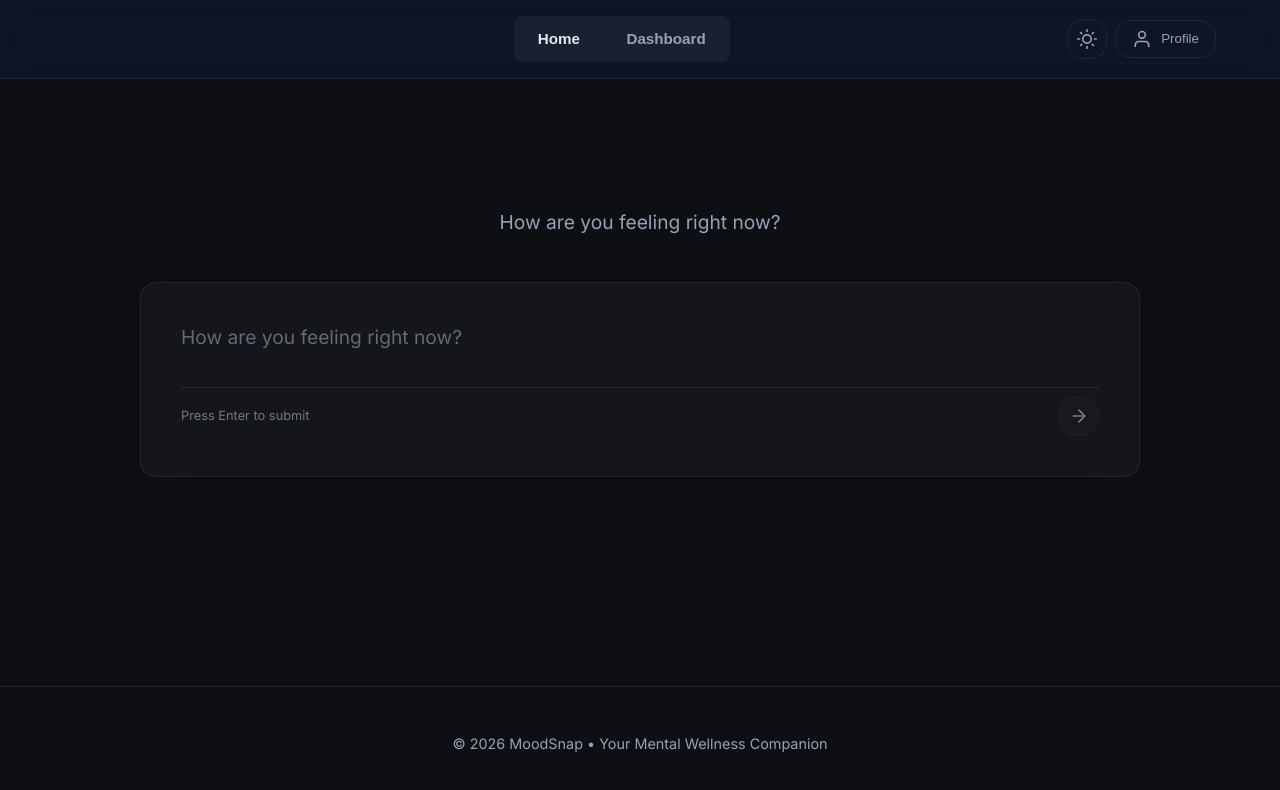
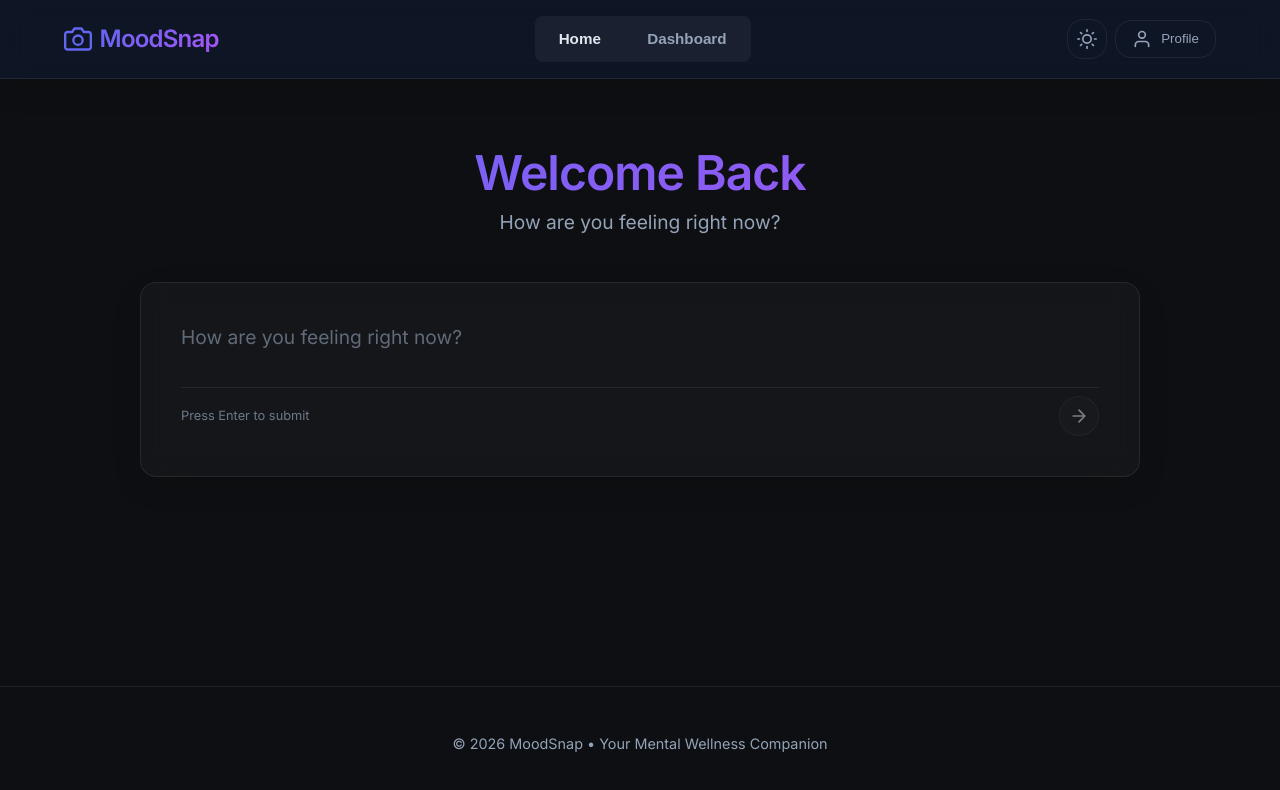
Before and after one commit to anaghahallur/MoodSnap, a React (Create React App) app in the folder client/: page / in a window 1280 px wide. Shown: the top 790 px of the page. Built offline with nearby package versions, Linux system fonts and the light colour scheme; no server answers; the HTML template or start-up script is replaced by a standard one.

Commit message:
fix: restore navbar logo and define missing primary gradient

```diff
--- a/client/src/components/Navbar.css
+++ b/client/src/components/Navbar.css
@@ -35,18 +35,33 @@
     transform: scale(1.02);
 }
 
-.logo-emoji {
-    font-size: 1.5rem;
+.logo-icon {
+    width: 28px;
+    height: 28px;
+    color: var(--accent-color);
+    background: var(--primary-gradient);
+    -webkit-background-clip: text;
+    background-clip: text;
+    display: flex;
+    align-items: center;
+    justify-content: center;
+}
+
+.logo-icon svg {
+    width: 100%;
+    height: 100%;
+    stroke: var(--accent-color);
 }
 
 .logo-text {
-    font-size: 1.4rem;
+    font-size: 1.5rem;
     font-weight: 800;
     background: var(--primary-gradient);
     -webkit-background-clip: text;
     background-clip: text;
     -webkit-text-fill-color: transparent;
-    letter-spacing: -0.5px;
+    letter-spacing: -0.8px;
+    margin-left: -2px;
 }
 
 .nav-center {
--- a/client/src/components/Navbar.jsx
+++ b/client/src/components/Navbar.jsx
@@ -6,7 +6,12 @@ const Navbar = ({ currentView, onViewChange, theme, onToggleTheme }) => {
         <nav className="navbar glass-panel">
             <div className="nav-left">
                 <div className="nav-logo" onClick={() => onViewChange('home')}>
-                    {/* <span className="logo-emoji">📸</span> */}
+                    <div className="logo-icon">
+                        <svg viewBox="0 0 24 24" fill="none" xmlns="http://www.w3.org/2000/svg">
+                            <path d="M23 19C23 19.5304 22.7893 20.0391 22.4142 20.4142C22.0391 20.7893 21.5304 21 21 21H3C2.46957 21 1.96086 20.7893 1.58579 20.4142C1.21071 20.0391 1 19.5304 1 19V8C1 7.46957 1.21071 6.96086 1.58579 6.58579C1.96086 6.21071 2.46957 6 3 6H7L9 3H15L17 6H21C21.5304 6 22.0391 6.21071 22.4142 6.58579C22.7893 6.96086 23 7.46957 23 8V19Z" stroke="currentColor" strokeWidth="2" strokeLinecap="round" strokeLinejoin="round" />
+                            <circle cx="12" cy="13" r="4" stroke="currentColor" strokeWidth="2" strokeLinecap="round" strokeLinejoin="round" />
+                        </svg>
+                    </div>
                     <span className="logo-text">MoodSnap</span>
                 </div>
             </div>
--- a/client/src/index.css
+++ b/client/src/index.css
@@ -24,6 +24,7 @@
 
   --transition-fast: 0.2s ease;
   --transition-normal: 0.3s cubic-bezier(0.4, 0, 0.2, 1);
+  --primary-gradient: linear-gradient(135deg, #6366f1 0%, #a855f7 100%);
   --nav-bg: rgba(15, 23, 42, 0.8);
 }
 
@@ -39,6 +40,7 @@
   --accent-color: #4f46e5;
   --accent-hover: #4338ca;
   --accent-glow: rgba(79, 70, 229, 0.2);
+  --primary-gradient: linear-gradient(135deg, #4f46e5 0%, #9333ea 100%);
   --nav-bg: rgba(255, 255, 255, 0.8);
 }
 
```
